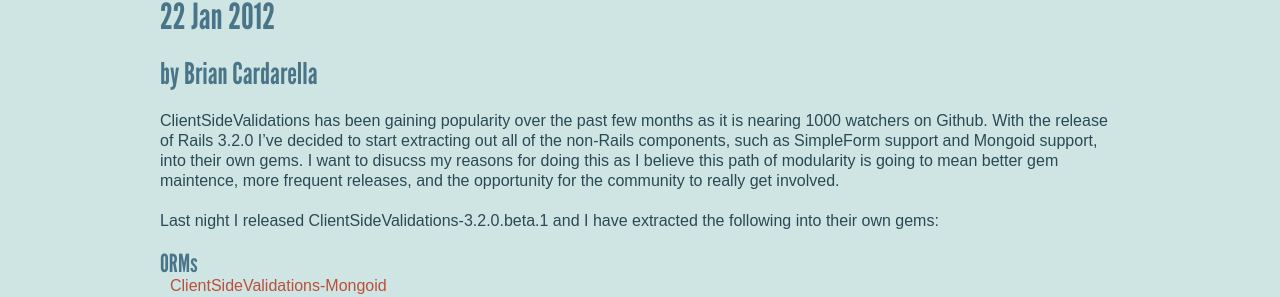
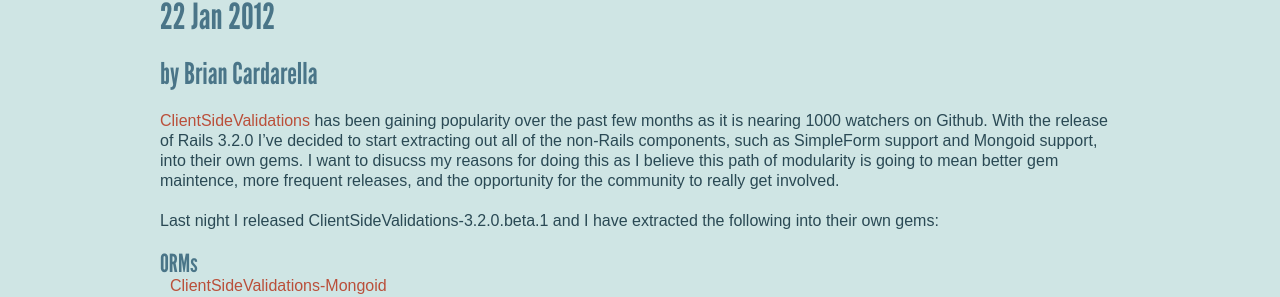
Before and after one commit to Hakon/reefpoints, a Jekyll site: the page built from _posts/2012-01-22-client-side-validations-goes-modular.md, in a window 1280 px wide and 1400 px high. Shown: the part 240-537 px from the top of the window. Built offline with Jekyll 4.4.1, drawn with Linux system fonts in a browser that asks for light colours; Markdown is read by kramdown in place of the engine named in the settings; comment, search, counter and statistics services are not loaded; part of the change alters nothing that is shown; some of the changed text lies outside the part shown.

```diff
--- a/_posts/2012-01-22-client-side-validations-goes-modular.md
+++ b/_posts/2012-01-22-client-side-validations-goes-modular.md
@@ -9,7 +9,7 @@ summary: Brian summarizes the changes to come in ClientSideValidations 3.2.0
 category: ruby
 ---
 
-ClientSideValidations has been gaining popularity over the past few
+[ClientSideValidations](https://github.com/bcardarella/client_side_validations) has been gaining popularity over the past few
 months as it is nearing 1000 watchers on Github. With the release of
 Rails 3.2.0 I've decided to start extracting out all of the non-Rails
 components, such as SimpleForm support and Mongoid support, into their
@@ -86,6 +86,9 @@ guessing maybe a week or two to get through all of these. I'll go
 through a few `beta`s then an release candidate or two. I'm very much
 so open to community contributions. If you want to help, please do!
 
+You can start using this today with the beta version. All of the plugins
+require the beta version of ClientSideValidations 3.2.0.
+
 ## The Future ##
 
 Rails `3.2.0` will be the last `3.x` version of Rails, and so this will
```
